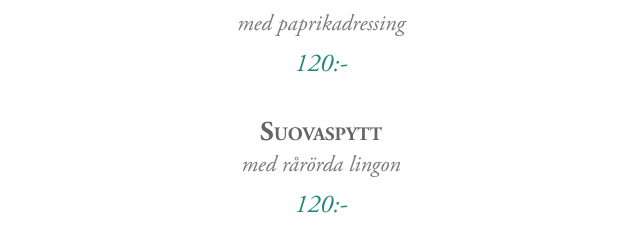
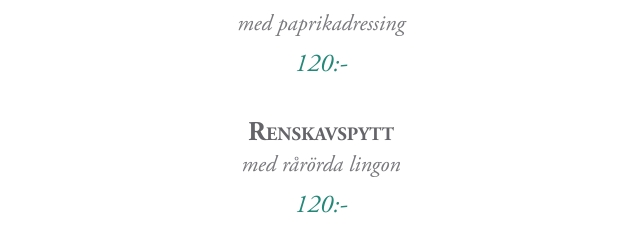
Before and after one commit to hanneswikstrom/gasskas, a website: page public/index.html in a window 1280 px wide. Shown: the part 2886-3120 px from the top of the page, 319-959 px from the left. Drawn offline with Linux system fonts and the light colour scheme; files whose address does not match are found by name; a web font is replaced by a local one.

Commit message:
Changed lunch item

```diff
--- a/public/index.html
+++ b/public/index.html
@@ -181,7 +181,7 @@ själar i vildmarken”</h3>
                         <p class="price">120:-</p>
                     </div>
                     <div class="lunch-item">
-                        <h3>Suovaspytt</h3>
+                        <h3>Renskavspytt</h3>
                         <p>med rårörda lingon</p>
                         <p class="price">120:-</p>
                     </div>
```
